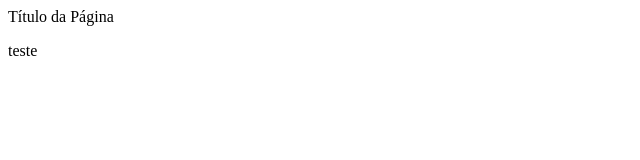
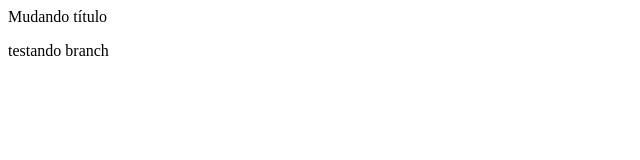
Before and after one commit to kelson-forlogic/meu-site, a plain HTML site: page index.html in a window 1280 px wide. Shown: the full height of the page, 0-640 px from the left. Drawn offline with Linux system fonts and the light colour scheme.

Commit message:
mudando titulo

```diff
--- a/index.html
+++ b/index.html
@@ -1,8 +1,8 @@
 <html>
     <head>
-        <p>Título da Página</p>
+        <p>Mudando título</p>
     </head>
-    	<main>
-		teste
-	</main>
+    <main>
+        testando branch
+    </main>
 </html>
```
